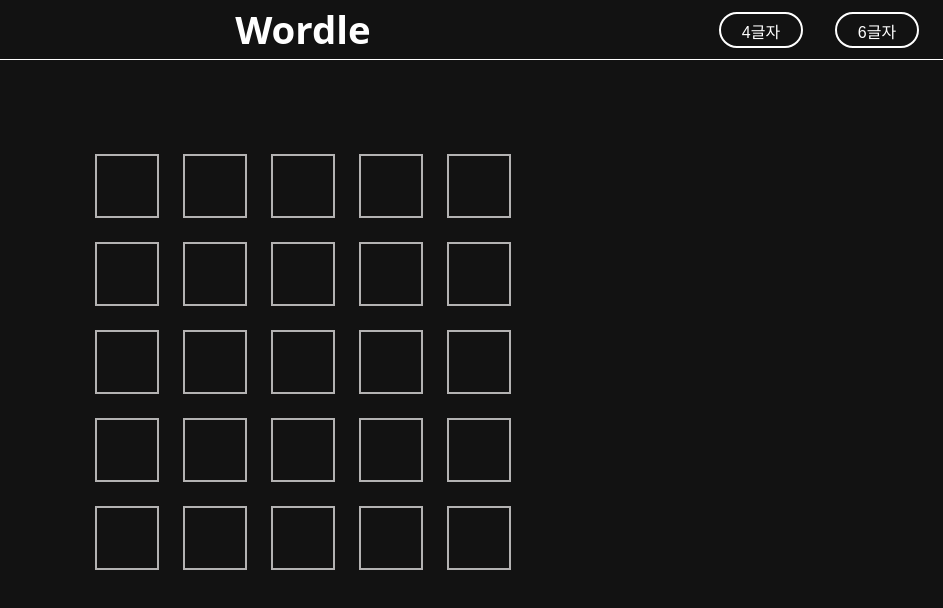
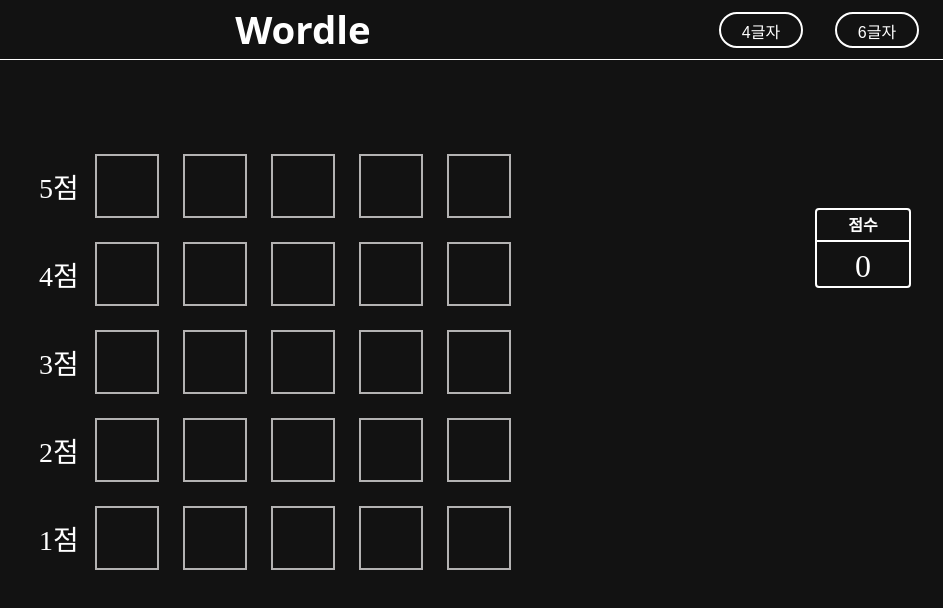
Before and after one commit to JUKOOK/wordle-test, a Vue app: page /#/five-letters in a window 1280 px wide. Shown: the top 608 px of the page, without its empty margins (337-1280 px from the left). Built offline with nearby package versions, Linux system fonts and the light colour scheme.

Commit message:
feat: wordle with point using pinia

```diff
--- a/package.json
+++ b/package.json
@@ -9,6 +9,7 @@
   },
   "dependencies": {
     "core-js": "^3.8.3",
+    "pinia": "^2.0.12",
     "vue": "^3.2.13",
     "vue-router": "^4.0.13"
   },
--- a/src/App.vue
+++ b/src/App.vue
@@ -21,5 +21,6 @@
   display: flex;
   justify-content: center;
   align-items: center;
+  position: relative;
 }
 </style>
--- /dev/null
+++ b/src/components/DisplayPoint.vue
@@ -0,0 +1,46 @@
+<template>
+  <div class="display-point">
+    <h2 class="title">점수</h2>
+    <p class="point">{{ pointStore.point }}</p>
+    <!-- <p class="point">{{ point }}</p> -->
+  </div>
+</template>
+
+<script setup>
+import { usePointStore } from "../store";
+// import { storeToRefs } from "pinia";
+
+const pointStore = usePointStore();
+// const { point } = storeToRefs(pointStore);
+</script>
+
+<style lang="scss" scoped>
+.display-point {
+  width: 96px;
+  height: 80px;
+  border: 2px solid #fff;
+  border-radius: 4px;
+  overflow: hidden;
+
+  position: absolute;
+  top: 20%;
+  right: 32px;
+}
+
+.title {
+  height: 32px;
+  line-height: 32px;
+  color: #fff;
+  border-bottom: 2px solid #fff;
+  font-size: 16px;
+  text-align: center;
+}
+
+.point {
+  height: 44px;
+  line-height: 48px;
+  color: #fff;
+  font-size: 32px;
+  text-align: center;
+}
+</style>
--- a/src/components/InputLine.vue
+++ b/src/components/InputLine.vue
@@ -1,5 +1,6 @@
 <template>
   <div class="input-line">
+    <span class="obtainable-point">{{ obtainablePoint }}점</span>
     <InputBox
       v-for="(box, idx) in inputBoxes"
       :key="idx + 1"
@@ -18,6 +19,8 @@
 
 const props = defineProps({
   wordle: Object,
+  rowNumber: Number,
+  rows: Number,
   columns: Number,
 });
 const emit = defineEmits(["result-displayed"]);
@@ -47,6 +50,7 @@
 };
 
 const inputBoxes = reactive(initializeBoxes(props.columns));
+const obtainablePoint = props.rows - props.rowNumber + 1;
 
 const updateBoxChar = (idx, char) => {
   if (inputBoxes[idx].char.length) return;
@@ -72,5 +76,15 @@
 .input-line {
   display: flex;
   justify-content: space-between;
+  position: relative;
+}
+
+.input-line .obtainable-point {
+  position: absolute;
+  font-size: 28px;
+  color: #fff;
+  top: 50%;
+  left: -56px;
+  transform: translate(0, -50%);
 }
 </style>
--- a/src/main.js
+++ b/src/main.js
@@ -1,7 +1,8 @@
 import { createApp } from "vue";
 import App from "./App.vue";
 import router from "./router";
+import { createPinia } from "pinia";
 
 import "./assets/base.scss";
 
-createApp(App).use(router).mount("#app");
+createApp(App).use(router).use(createPinia()).mount("#app");
--- /dev/null
+++ b/src/store.js
@@ -0,0 +1,26 @@
+import { defineStore } from "pinia";
+
+// defineStore() 의 첫번째 인자는 스토어의 고유한 ID
+export const usePointStore = defineStore("point", {
+  state: () => {
+    return {
+      point: 0,
+    };
+  },
+  actions: {
+    initPoint() {
+      this.point = 0;
+    },
+    increasePoint(p) {
+      this.point += p;
+    },
+    decreasePoint(p) {
+      this.point -= p;
+    },
+  },
+  getters: {
+    doublePoint(state) {
+      return state.point * 2;
+    },
+  },
+});
--- a/src/views/WordleFive.vue
+++ b/src/views/WordleFive.vue
@@ -4,31 +4,38 @@
       <InputLine
         v-for="idx in ROWS"
         :key="idx"
+        :rowNumber="idx"
         :wordle="wordle"
+        :rows="ROWS"
         :columns="COLUMNS"
         @result-displayed="(isSuccess) => checkGameOver(idx, isSuccess)"
       />
     </div>
     <AnswerSheet :is-game-over="isGameOver" :wordle="wordle" />
+    <DisplayPoint />
   </div>
 </template>
 
 <script setup>
 import { ref } from "vue";
+import { usePointStore } from "../store";
 import WordleManager from "../core/wordle-manager.js";
 
 import InputLine from "../components/InputLine.vue";
 import AnswerSheet from "../components/AnswerSheet.vue";
+import DisplayPoint from "../components/DisplayPoint.vue";
 
 const ROWS = 5;
 const COLUMNS = 5;
 
+const pointStore = usePointStore();
 const wordle = new WordleManager(COLUMNS);
 const isGameOver = ref(false);
 
 const checkGameOver = (idx, isSuccess) => {
   if (idx === ROWS || isSuccess) {
     isGameOver.value = true;
+    pointStore.increasePoint(ROWS - idx + 1);
   }
   // 원래 위치에 전달
   // 다음 요소 활성화
--- a/src/views/WordleFour.vue
+++ b/src/views/WordleFour.vue
@@ -1,34 +1,41 @@
 <template>
-  <div class="wordle-five">
+  <div class="wordle-four">
     <div class="wordle-tiles">
       <InputLine
         v-for="idx in ROWS"
         :key="idx"
+        :rowNumber="idx"
         :wordle="wordle"
+        :rows="ROWS"
         :columns="COLUMNS"
         @result-displayed="(isSuccess) => checkGameOver(idx, isSuccess)"
       />
     </div>
     <AnswerSheet :is-game-over="isGameOver" :wordle="wordle" />
+    <DisplayPoint />
   </div>
 </template>
 
 <script setup>
 import { ref } from "vue";
+import { usePointStore } from "../store";
 import WordleManager from "../core/wordle-manager.js";
 
 import InputLine from "../components/InputLine.vue";
 import AnswerSheet from "../components/AnswerSheet.vue";
+import DisplayPoint from "../components/DisplayPoint.vue";
 
 const ROWS = 5;
 const COLUMNS = 4;
 
+const pointStore = usePointStore();
 const wordle = new WordleManager(COLUMNS);
 const isGameOver = ref(false);
 
 const checkGameOver = (idx, isSuccess) => {
   if (idx === ROWS || isSuccess) {
     isGameOver.value = true;
+    pointStore.increasePoint(ROWS - idx + 1);
   }
   // 원래 위치에 전달
   // 다음 요소 활성화
@@ -36,7 +43,7 @@
 </script>
 
 <style lang="scss" scoped>
-.wordle-five {
+.wordle-four {
   width: 328px; // 64 * 4 + 24 * 3
 }
 
--- a/src/views/WordleSix.vue
+++ b/src/views/WordleSix.vue
@@ -1,34 +1,41 @@
 <template>
-  <div class="wordle-five">
+  <div class="wordle-six">
     <div class="wordle-tiles">
       <InputLine
         v-for="idx in ROWS"
         :key="idx"
+        :rowNumber="idx"
         :wordle="wordle"
+        :rows="ROWS"
         :columns="COLUMNS"
         @result-displayed="(isSuccess) => checkGameOver(idx, isSuccess)"
       />
     </div>
     <AnswerSheet :is-game-over="isGameOver" :wordle="wordle" />
+    <DisplayPoint />
   </div>
 </template>
 
 <script setup>
 import { ref } from "vue";
+import { usePointStore } from "../store";
 import WordleManager from "../core/wordle-manager.js";
 
 import InputLine from "../components/InputLine.vue";
 import AnswerSheet from "../components/AnswerSheet.vue";
+import DisplayPoint from "../components/DisplayPoint.vue";
 
 const ROWS = 5;
 const COLUMNS = 6;
 
+const pointStore = usePointStore();
 const wordle = new WordleManager(COLUMNS);
 const isGameOver = ref(false);
 
 const checkGameOver = (idx, isSuccess) => {
   if (idx === ROWS || isSuccess) {
     isGameOver.value = true;
+    pointStore.increasePoint(ROWS - idx + 1);
   }
   // 원래 위치에 전달
   // 다음 요소 활성화
@@ -36,8 +43,8 @@
 </script>
 
 <style lang="scss" scoped>
-.wordle-five {
-  width: 504px; // 64 * 6 + 24 * 5
+.wordle-six {
+  width: 474px; // 64 * 6 + 18 * 5
 }
 
 .wordle-tiles {
```
Also changed, not shown: 1 other file (tests, documents, lock files or other folders).
